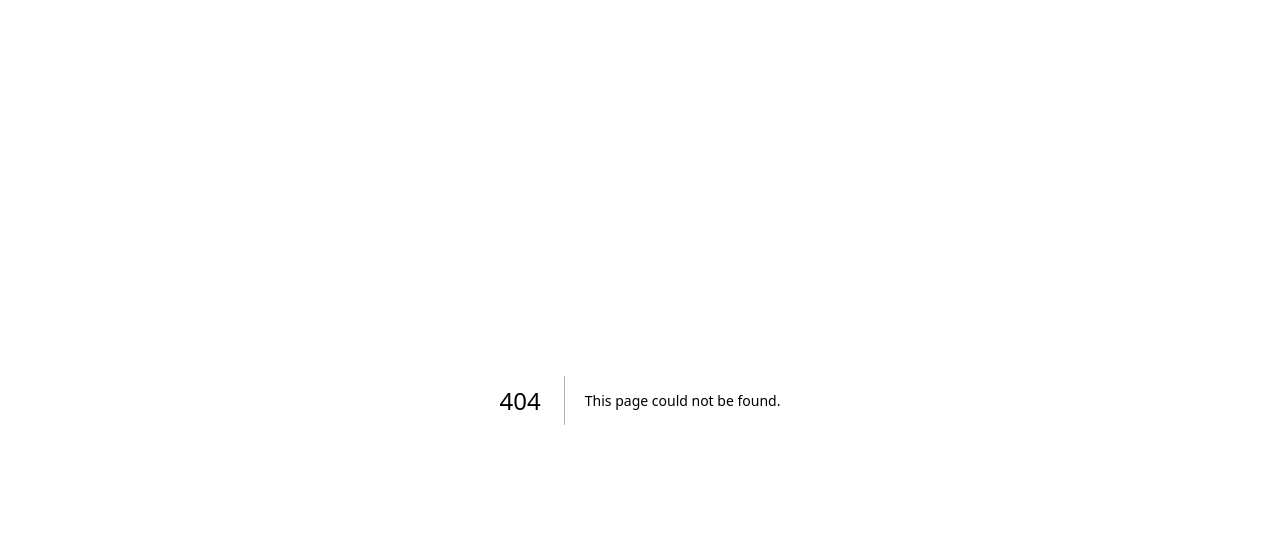
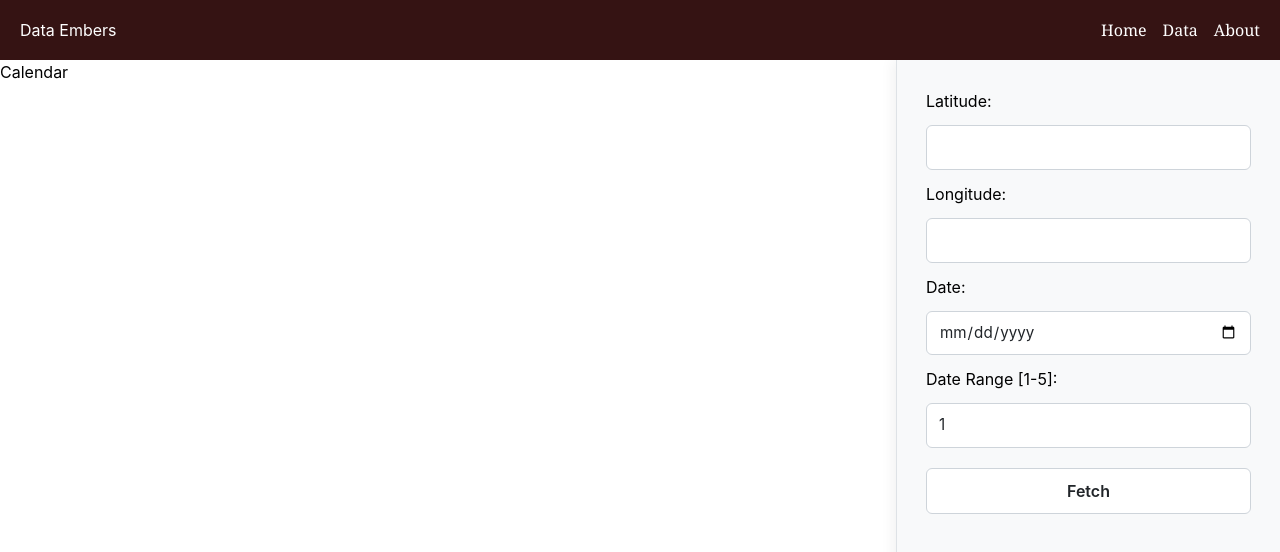
Before and after one commit to lschnick/DataEmbers, a Next.js app in the folder data-embers/: page /data in a window 1280 px wide. Before the commit this address had no page. Shown: the top 552 px of the page. Built offline with nearby package versions, Linux system fonts and the light colour scheme.

Commit message:
css layout added

```diff
--- a/data-embers/app/calendar/page.tsx
+++ b/data-embers/app/data/page.tsx
@@ -2,14 +2,16 @@ import CalendarForm from "@/components/CalendarForm";
 import Navbar from "@/components/Navbar";
 import ViirsTable from "@/components/ViirsIntake";
 
-export default function Calendar() {
+export default function Data() {
   return (
     <section>
       <main>
         <Navbar />
         <h1>Calendar</h1>
-        <CalendarForm />
-        <ViirsTable />
+        <section className="form-panel">
+          <CalendarForm />
+        </section>
+        {/* <ViirsTable /> */}
       </main>
     </section>
   );
--- a/data-embers/app/globals.css
+++ b/data-embers/app/globals.css
@@ -1,6 +1,15 @@
 @import "tailwindcss";
 
-Navigation .navbar {
+* {
+  box-sizing: border-box;
+}
+
+.page-title {
+  font-size: clamp(32px, 6vw, 48px);
+}
+
+/* Navigation */
+.navbar {
   position: sticky;
   top: 0;
   z-index: 10;
@@ -11,8 +20,9 @@ Navigation .navbar {
   gap: 12px;
   width: 100%;
   padding: 16px 20px;
-  background-color: black;
+  background-color: rgb(53, 19, 19);
   color: white;
+  height: 60px;
 }
 
 .logo {
@@ -20,6 +30,8 @@ Navigation .navbar {
 }
 
 .nav-list {
+  font-family: Georgia, serif;
+
   display: flex;
   flex-wrap: wrap;
   justify-content: center;
@@ -29,8 +41,63 @@ Navigation .navbar {
   list-style: none;
 }
 
+.form-panel {
+  position: fixed;
+  top: 60px;
+  right: 0;
+  width: 30%;
+  height: 100vh;
+  min-width: 280px;
+  z-index: 1;
+  background-color: #f8f9fa;
+  border-left: 1px solid #dee2e6;
+  padding: 1.5rem;
+  overflow-y: auto;
+  box-shadow: -4px 0 12px rgba(0, 0, 0, 0.05);
+}
 .calendar-form {
+  z-index: 1;
+  flex-direction: column;
   display: flex;
-  flex-wrap: wrap;
-  justify-content: right;
+  gap: 12px;
+  margin: 5px;
 }
+.form-entry,
+input[type="date"] {
+  z-index: 1;
+  width: 100%;
+  padding: 10px 12px;
+  font-family: inherit;
+  font-size: 0.95rem;
+  color: #212529;
+  background-color: #ffffff;
+  border: 1px solid #ced4da;
+  border-radius: 6px;
+  transition:
+    border-color 0.2s,
+    box-shadow 0.2s 0.05px;
+}
+
+.form-entry:focus,
+input[type="date"]:focus {
+  outline: none;
+  border-color: #4dabf7;
+  box-shadow: 0 0 0 3px rgba(77, 171, 247, 0.2);
+}
+
+.form-submit {
+  z-index: 1;
+  width: 100%;
+  margin-top: 8px;
+  padding: 10px 16px;
+  font-size: 1rem;
+  font-weight: 600;
+  color: #212529;
+  background-color: #ffffff;
+  border: 1px solid #ced4da;
+  border-radius: 6px;
+  cursor: pointer;
+  transition:
+    background-color 0.2s,
+    transform 0.1s;
+}
--- a/data-embers/components/CalendarForm.tsx
+++ b/data-embers/components/CalendarForm.tsx
@@ -16,39 +16,69 @@ export default function CalendarForm() {
     const form = event.currentTarget;
     const formData = new FormData(form);
 
+    setIsSubmitting(true);
+    setFormError("");
+    setSuccessMessage("");
+
     setSuccessMessage("");
     try {
       const data = JSON.stringify({
-        longitude: formData.get("longitude"),
-        latitude: formData.get("latitude"),
-        date: formData.get("date"),
-        dateRange: formData.get("dateRange"),
+        longitude: Number(formData.get("longitude")),
+        latitude: Number(formData.get("latitude")),
+        date: Number(formData.get("date")),
+        dateRange: Number(formData.get("dateRange")),
       });
+      setSuccessMessage("Fetch successful!");
+      form.reset();
     } catch {
-      setFormError("Unable to register. Please try again later.");
+      setFormError("Unable to Fetch. Please try again later.");
     } finally {
-      form.reset();
       setIsSubmitting(false);
     }
   }
   return (
-    <form id="calendar-form" onSubmit={formEntry}>
+    <form id="calendar-form" onSubmit={formEntry} className="calendar-form">
+      <label htmlFor="latitude">Latitude:</label>
+      <input
+        type="number"
+        step="any"
+        min="-90"
+        max="90"
+        id="latitude"
+        name="latitude"
+        className="form-entry"
+      />
+
+      <label htmlFor="longitude">Longitude:</label>
+      <input
+        type="number"
+        step="any"
+        min="-180"
+        max="180"
+        id="longitude"
+        name="longitude"
+        className="form-entry"
+      />
+
+      <label htmlFor="date">Date:</label>
+      <input type="date" id="date" name="date" required />
+
+      <label htmlFor="dateRange">Date Range [1-5]:</label>
+      <input
+        type="number"
+        min="1"
+        max="5"
+        id="dateRange"
+        name="dateRange"
+        defaultValue={1}
+        className="form-entry"
+      />
+
+      <button type="submit" disabled={isSubmitting} className="form-submit">
+        {isSubmitting ? "Fetching..." : "Fetch"}
+      </button>
       {formError && <p className="error">{formError}</p>}
       {successMessage && <p className="success">{successMessage}</p>}
-      <label htmlFor="latitude">Latitude</label>
-      <input type="text" id="latitude" name="latitude" />
-      <label htmlFor="longitude">Longitude</label>
-      <input type="text" id="longitude" name="longitude" />
-      <label htmlFor="date">Date</label>
-      <input type="text" id="date" name="date" />
-      <label htmlFor="dateRange">Date Range [1-10]</label>
-      <input type="text" id="dateRange" name="dateRange" />
-
-      <input
-        type="submit"
-        value={isSubmitting ? "Registering..." : "Register"}
-        disabled={isSubmitting}
-      />
     </form>
   );
 }
--- a/data-embers/components/Navbar.tsx
+++ b/data-embers/components/Navbar.tsx
@@ -11,7 +11,7 @@ export default function Navbar() {
           <Link href="/">Home</Link>
         </li>
         <li>
-          <Link href="/calendar">Calendar</Link>
+          <Link href="/data">Data</Link>
         </li>
         <li>
           <Link href="/about">About</Link>
```
